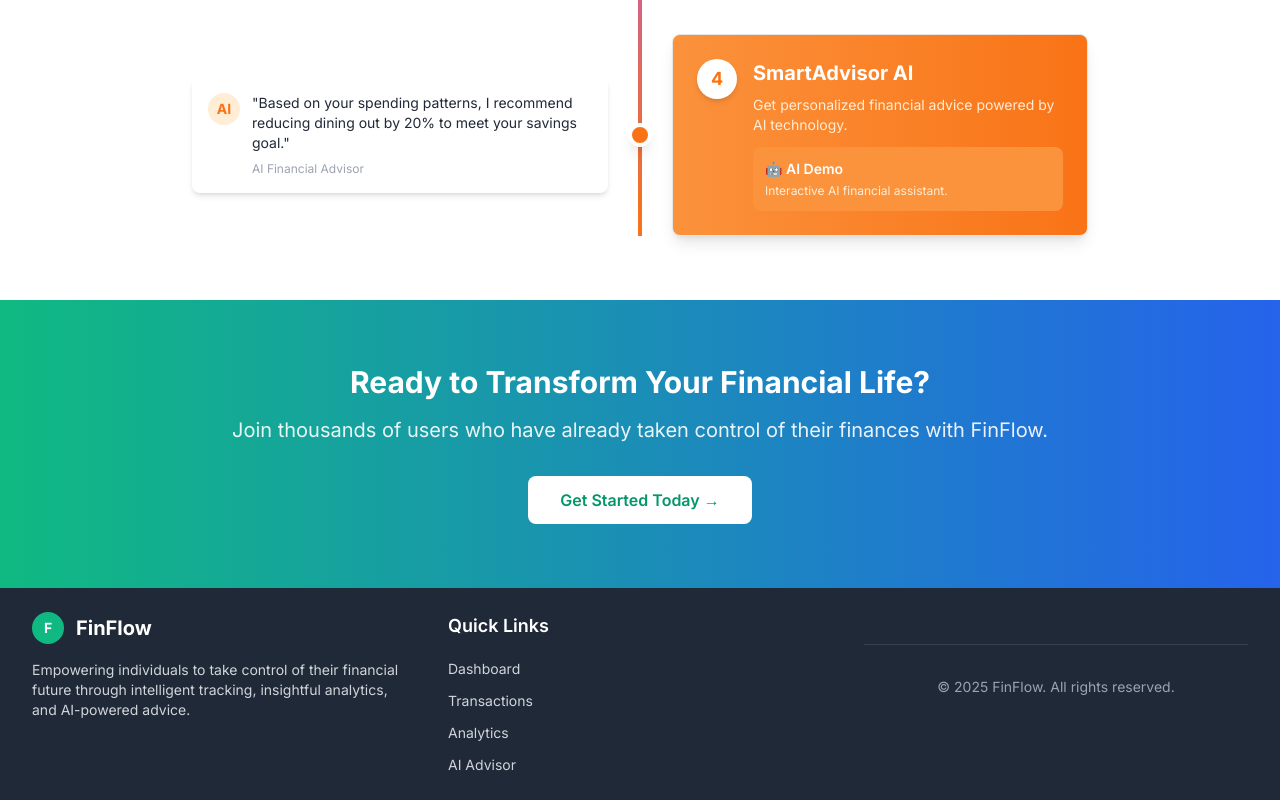
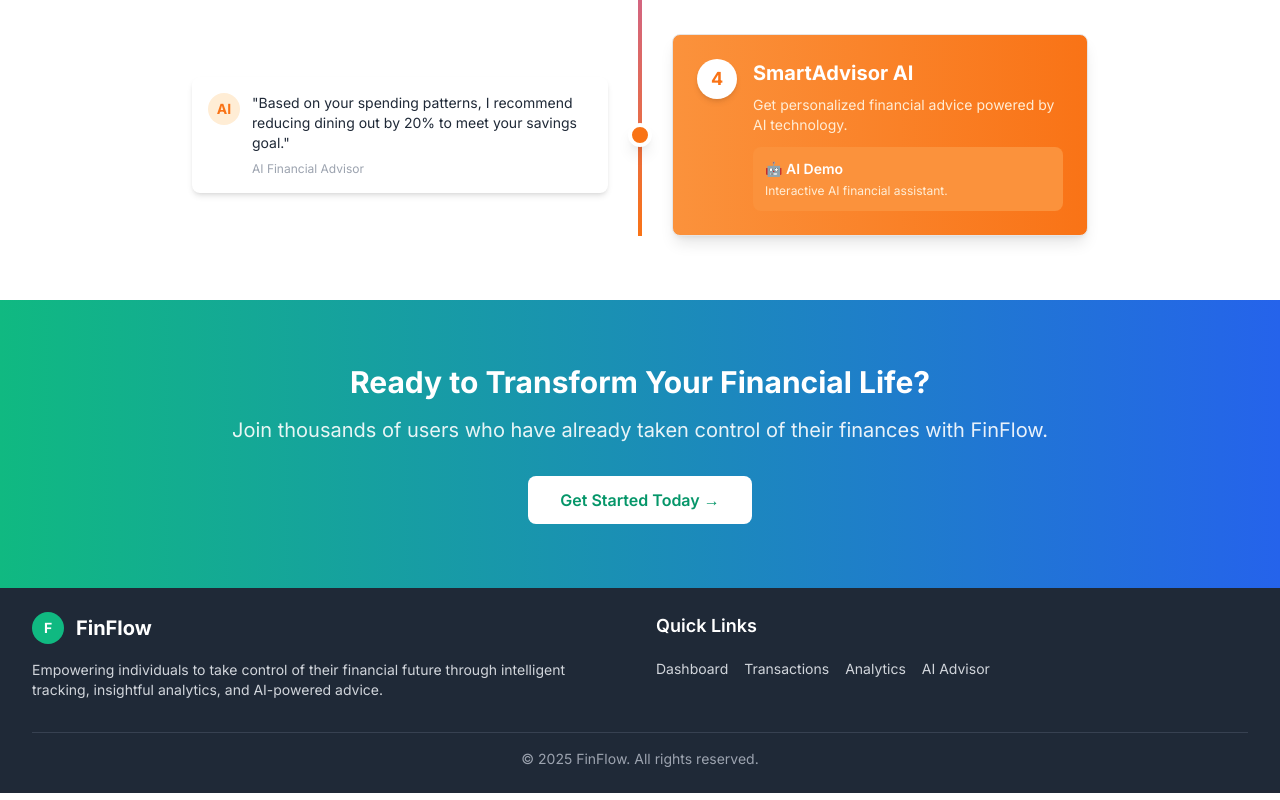
Before and after one commit to AasthaDeshwal25/FinFlow, a Next.js app: page / in a window 1280 px wide. Shown: the part 1488-2288 px from the top of the page. Built offline with nearby package versions, Linux system fonts and the light colour scheme.

Commit message:
Fixed footer

```diff
--- a/src/components/Footer.tsx
+++ b/src/components/Footer.tsx
@@ -3,9 +3,10 @@ import Link from "next/link";
 
 export default function Footer() {
   return (
-    <footer className="bg-gray-800 text-white py-6 sticky-footer">
+    <footer className="bg-gray-800 text-white py-6">
       <div className="max-w-7xl mx-auto px-4 sm:px-6 lg:px-8">
-        <div className="grid grid-cols-1 md:grid-cols-3 gap-8">
+        {/* Top section */}
+        <div className="grid grid-cols-1 md:grid-cols-2 gap-8 mb-8">
           {/* Company Info */}
           <div>
             <div className="flex items-center mb-4">
@@ -14,7 +15,7 @@ export default function Footer() {
               </div>
               <span className="text-xl font-bold">FinFlow</span>
             </div>
-            <p className="text-gray-300 text-sm mb-4">
+            <p className="text-gray-300 text-sm">
               Empowering individuals to take control of their financial future
               through intelligent tracking, insightful analytics, and AI-powered advice.
             </p>
@@ -23,7 +24,7 @@ export default function Footer() {
           {/* Quick Links */}
           <div>
             <h3 className="text-lg font-semibold mb-4">Quick Links</h3>
-            <ul className="space-y-2">
+            <ul className="flex flex-wrap gap-4">
               <li>
                 <Link href="/dashboard" className="text-gray-300 hover:text-emerald-300 transition-colors text-sm">
                   Dashboard
@@ -46,12 +47,13 @@ export default function Footer() {
               </li>
             </ul>
           </div>
+        </div>
 
-          <div className="border-t border-gray-700 mt-8 pt-8 text-center">
-            <p className="text-sm text-gray-400">
-              © 2025 FinFlow. All rights reserved.
-            </p>
-          </div>
+        {/* Bottom section */}
+        <div className="border-t border-gray-700 pt-4 text-center">
+          <p className="text-sm text-gray-400">
+            © 2025 FinFlow. All rights reserved.
+          </p>
         </div>
       </div>
     </footer>
```
